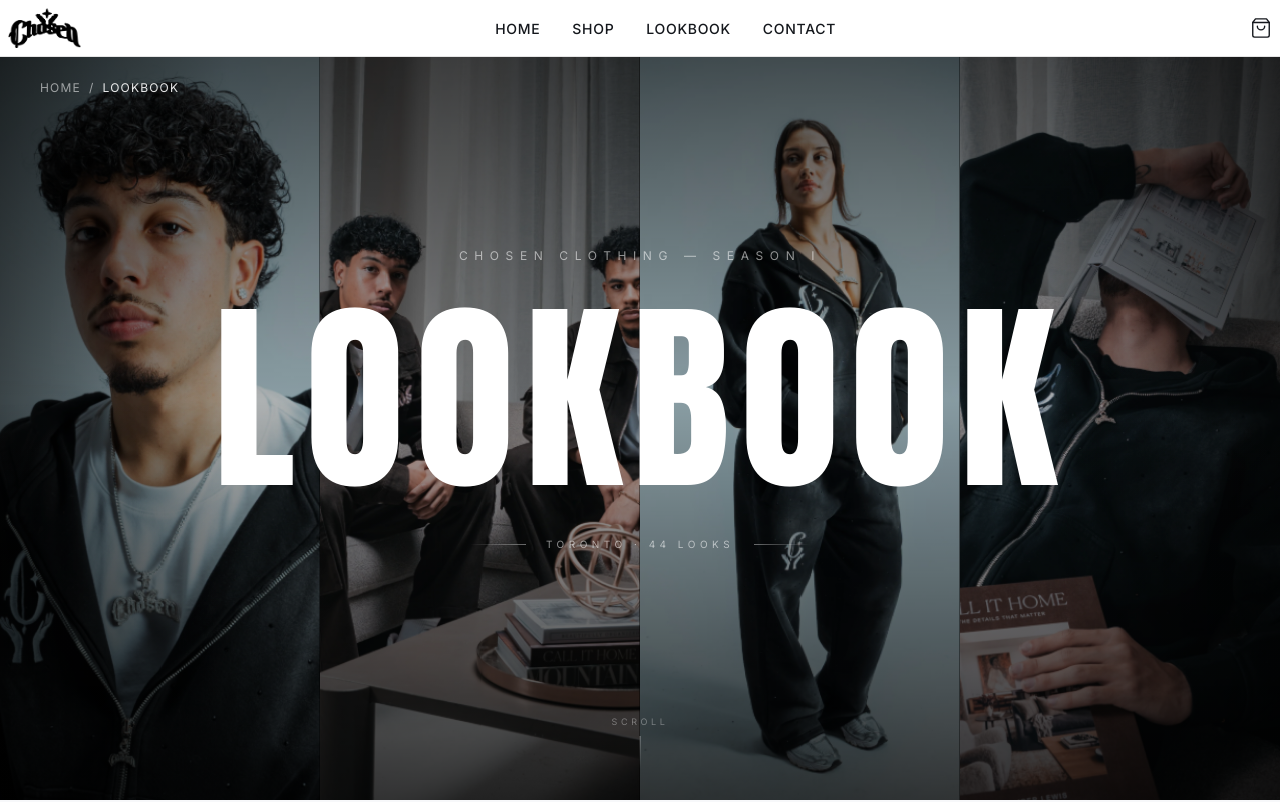
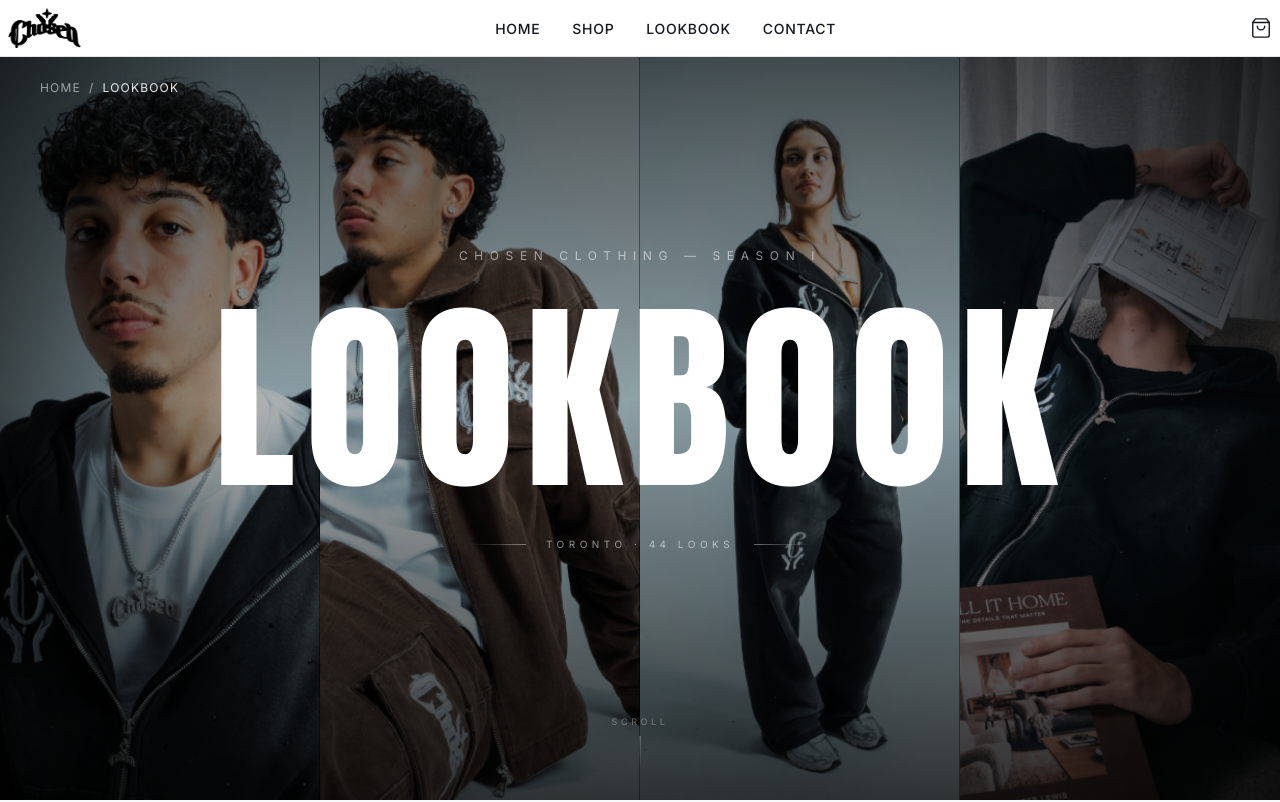
Before and after one commit to rahulmodhera1/ChosenClothing, a Next.js app: page /lookbook in a window 1280 px wide. Shown: the top 802 px of the page. Built offline with nearby package versions, Linux system fonts and the light colour scheme.

Commit message:
Replace two-at-table hero panel with brown cargo reclined shot (10)

```diff
--- a/app/lookbook/page.tsx
+++ b/app/lookbook/page.tsx
@@ -65,7 +65,7 @@ const IMAGES = [
 // correctly inside the tall, narrow panel regardless of the shot's framing.
 const HERO_PANELS = [
   { src: "/images/lookbook/13.png", pos: "object-[center_22%]" }, // close-up portrait → frame the face
-  { src: "/images/lookbook/03.png", pos: "object-[center_38%]" }, // two seated → frame torsos/faces
+  { src: "/images/lookbook/10.png", pos: "object-[center_28%]" }, // brown cargo, reclined → frame face/torso
   { src: "/images/lookbook/20.png", pos: "object-[center_28%]" }, // full-body standing → favour upper body
   { src: "/images/lookbook/04.png", pos: "object-center" },        // lying with book → centred
 ];
```
